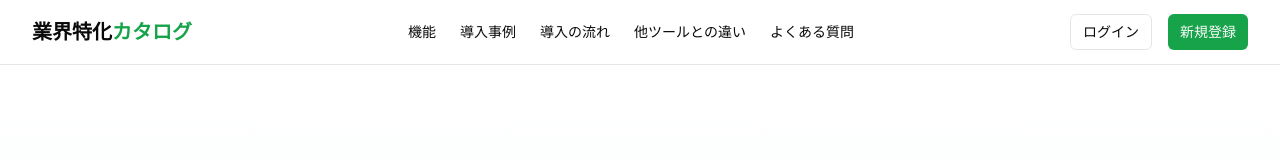
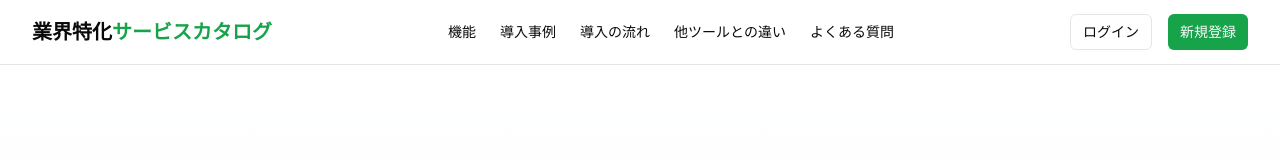
Before and after one commit to andy0440sada/service-catalog-line, a Next.js app: page / in a window 1280 px wide. Shown: the top 160 px of the page. Built offline with nearby package versions, Linux system fonts and the light colour scheme; no server answers.

Commit message:
fix: change "業界特化カタログ" to "業界特化サービスカタログ" in header
Co-authored-by: andy0440sada <andy0440sada@users.noreply.github.com>

```diff
--- a/components/header.tsx
+++ b/components/header.tsx
@@ -27,7 +27,7 @@ export function Header() {
       <div className="container flex h-16 items-center justify-between">
         <div className="flex items-center gap-2">
           <Link href="/" className="font-bold text-xl">
-            業界特化<span className="text-green-600">カタログ</span>
+            業界特化<span className="text-green-600">サービスカタログ</span>
           </Link>
         </div>
         <nav className="hidden md:flex items-center gap-6">
```
